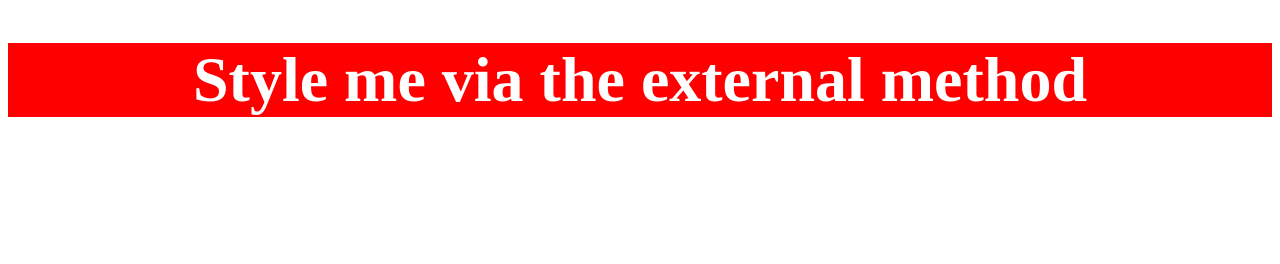
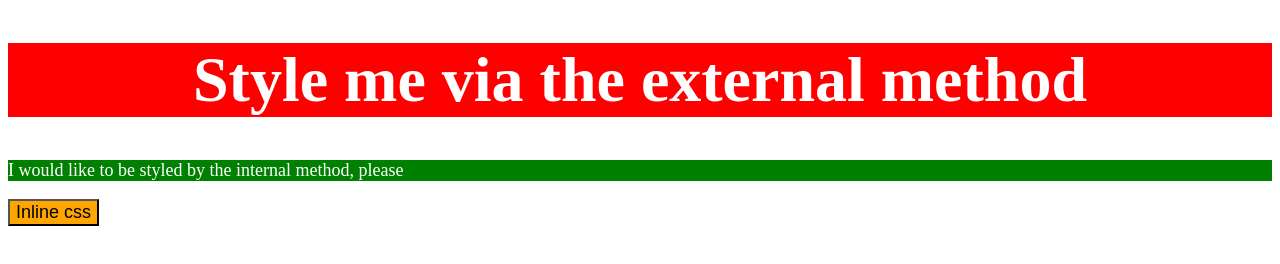
Before and after one commit to sne04/odin-recipes, a plain HTML site: page css.html in a window 1280 px wide. Drawn offline with Linux system fonts and the light colour scheme.

Commit message:
Add css.html

```diff
--- a/css.html
+++ b/css.html
@@ -4,13 +4,17 @@
     <meta charset="UTF-8">
     <title>homepage</title>
     <link rel="stylesheet" href="style.css">
+    <style> p { background-color: green; color: white; font-size: 18px; }</style></p>
   </head>
   <body>
     <div>
       <h1>Style me via the external method</h1>
+    </div>
 
-  </body>
+    <p>I would like to be styled by the internal method, please</p>
+    <button style="background-color: orange; font-size: 18px;"> Inline css</button>
 
+  </body
 
 
 </html>
```
